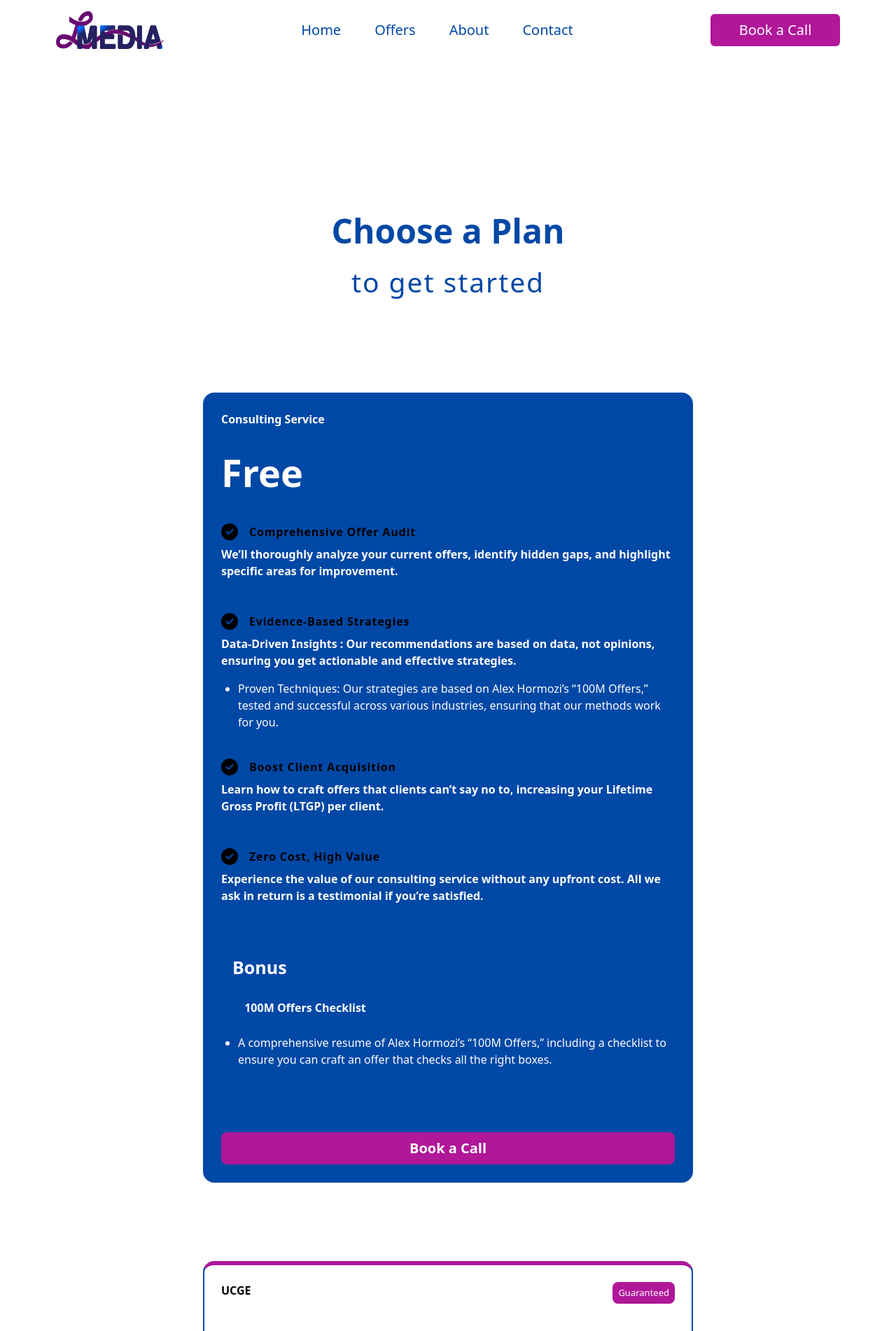
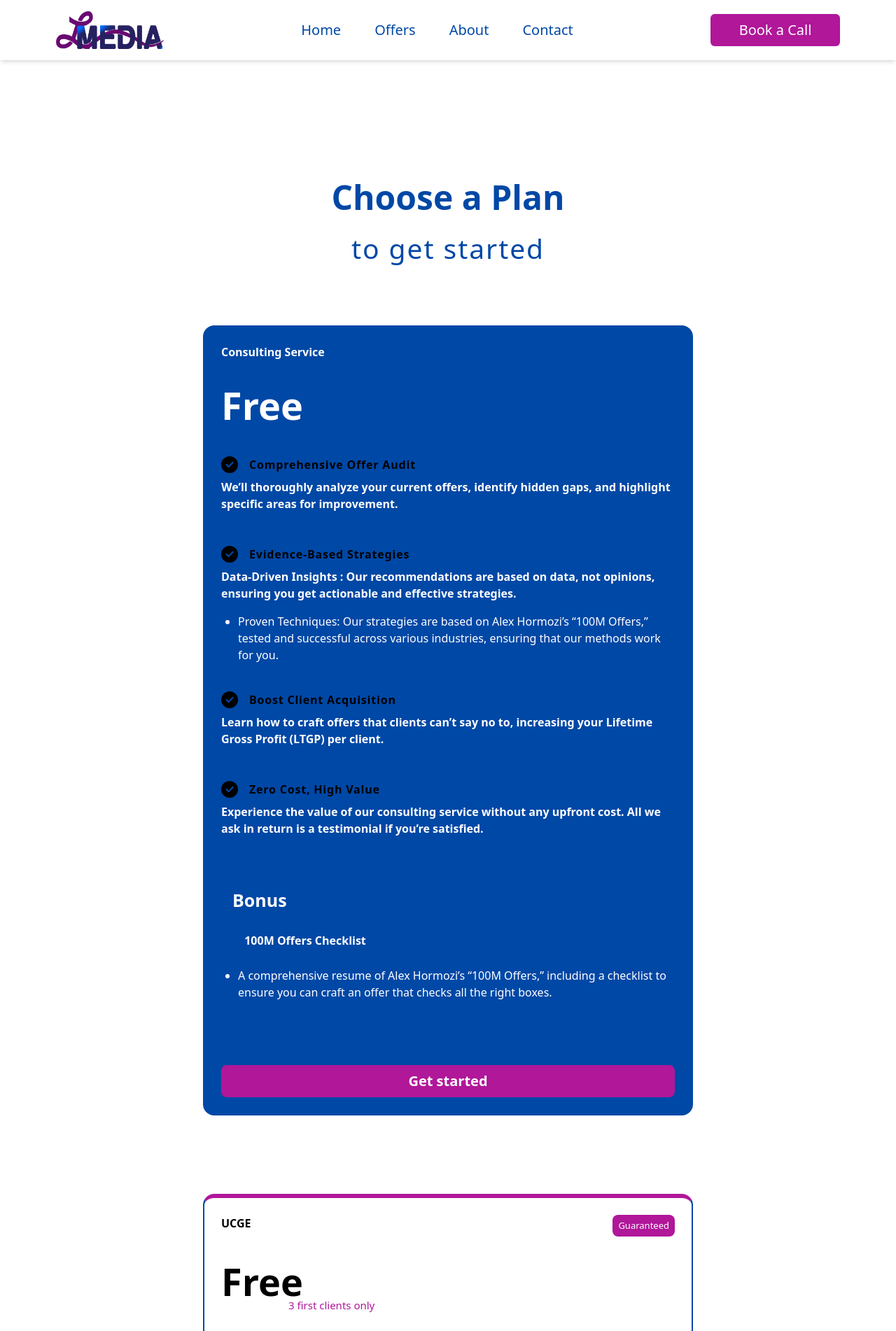
Before and after one commit to ayouub-bk/LoschMedia_Agency, a React (Vite) app: page /Pricing in a window 1280 px wide. Shown: the top 1902 px of the page at 70% size. Built offline with nearby package versions, Linux system fonts and the light colour scheme.

Commit message:
fixed pricing-section + topBar

```diff
--- a/src/Components/sections/Topbar.jsx
+++ b/src/Components/sections/Topbar.jsx
@@ -6,8 +6,10 @@ const Topbar = () => {
   const [toggleSideBar, setToggleSideBar] = useState(false);
   return (
     <>
-      <nav className=" flex justify-between items-center p-4 px-20">
-        <img className="w-[154px] h-[54px]  " src={logo} alt="" />
+      <nav className=" flex justify-between items-center p-4 px-20 shadow-md ">
+        <Link to="/">
+          <img className="w-[154px] h-[54px]  " src={logo} alt="" />
+        </Link>
         <ul className="gap-12 text-secondary  text-xl hidden desktop:flex ">
           <li>
             <Link to="/">Home</Link>
--- a/src/pages/Pricing.jsx
+++ b/src/pages/Pricing.jsx
@@ -6,8 +6,8 @@ import checkIcon from "../assets/icons/circle-check-solid.svg";
 const Pricing = () => {
   return (
     <div className="desktop:p-20 p-10 flex flex-col justify-center items-center ">
-      <div className="desktop:p-32 p-28   text-secondary text-center ">
-        <h1 className="text-[48px] mb-2 font-bold ">Choose a Plan</h1>
+      <div className="desktop:p-20 p-12   text-secondary text-center  ">
+        <h1 className="text-[48px] mb-2 font-bold   ">Choose a Plan</h1>
         <h3 className="text-[39px] font-light -tracking-tighter ">
           to get started
         </h3>
@@ -149,8 +149,8 @@ const Pricing = () => {
                 </div>
               </div>
               <div className="w-full">
-                <button className="bg-highlight rounded-lg w-full text-primary font-semibold text-[20px] hover:bg-hover1   duration-75   p-2">
-                  Book a Call
+                <button className="bg-highlight rounded-lg w-full text-primary font-semibold text-[20px] hover:bg-hover1   duration-[.5s]   p-2">
+                  Get started
                 </button>
               </div>
             </div>
```
